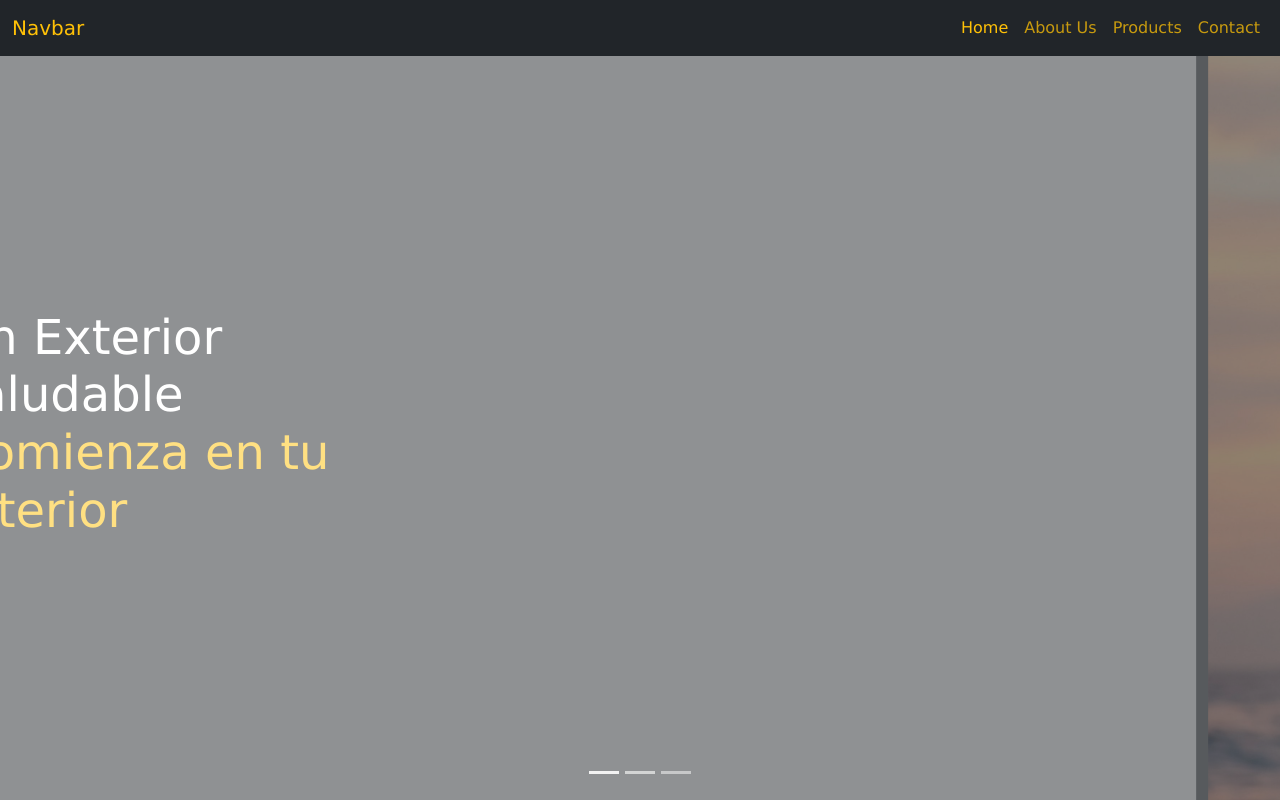
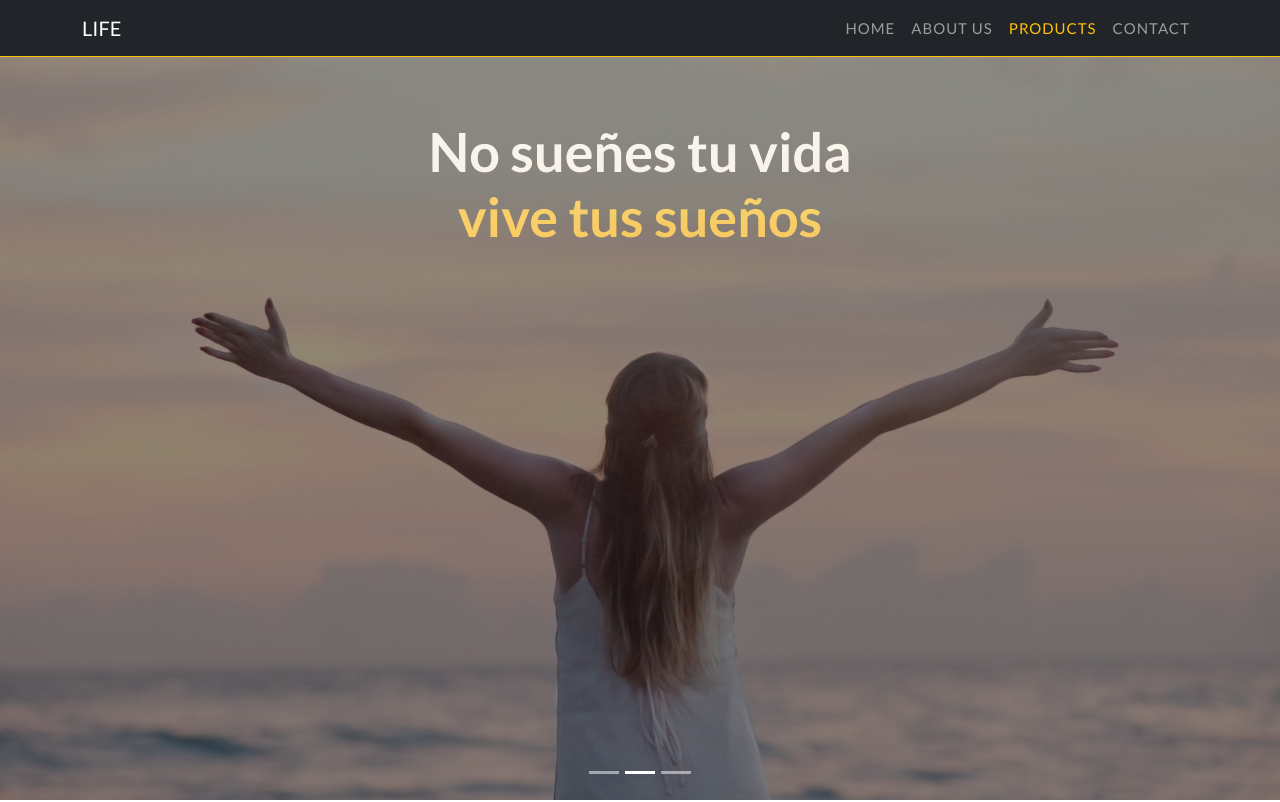
Before and after one commit to Franjmg/bootstrap-page, a plain HTML site: page index.html in a window 1280 px wide. Shown: the top 802 px of the page. Drawn offline with nearby package versions, Linux system fonts and the light colour scheme.

Commit message:
update navbar listen and style

```diff
--- a/css/style.css
+++ b/css/style.css
@@ -1,3 +1,5 @@
+@import url('https://fonts.googleapis.com/css2?family=Lato:wght@300;400;700&display=swap');
+
 *{
     margin: 0;
     padding: 0;
@@ -9,22 +11,41 @@
     --text-color: #000;
     --conteiner-color: #A663CC;
     --primary-color: #6F2DBD;
-    --secundaty-color: #f77f00;
+    --secundary-color: #ffc107;
 
 }
 
 body{
-    font-family: Verdana, Geneva, Tahoma, sans-serif;
+    font-family: 'Lato', sans-serif;
+    font-weight: 300;
+    font-size: 18px;
 }
 
+h1,h2,h3,h4{
+    font-weight: 700;
+}
+
+a{
+    font-weight: 400;
+}
+
+img{
+    width: 100%;
+}
 
 /* Nav */
-.navbar-brand{
-    color: var(--primary-color);
+.navbar{
+    border-bottom: 1px solid #ffc107;
 }
 
-.nav-link{
-    color: var(--primary-color);
+.navbar .nav-link{
+    font-size: 15px;
+    text-transform: uppercase;
+    letter-spacing: 1px;
+}
+
+.navbar-dark .navbar-nav .nav-link.active{
+    color: #ffc107;
 }
 
 /* Home */
@@ -47,11 +68,6 @@
     font-size: 3em;
 }
 
-/* span{
-    color: #f77f00;
-    text-align: right;
-} */
-
 /* Footer */
 footer{
     background-color: #A663CC;
--- a/index.html
+++ b/index.html
@@ -8,28 +8,28 @@
     <link rel="stylesheet" href="./css/style.css">
     <title>Omniplus</title>
 </head>
-<body>
+<body data-bs-spy="scroll" data-bs-target="#navbar">
     <!-- HEADER -->
     <header>
       <nav class="navbar fixed-top navbar-expand-lg navbar-dark bg-dark">
-        <div class="container-fluid">
-          <a class="navbar-brand text-warning" href="#">Navbar</a>
+        <div class="container">
+          <a class="navbar-brand" href="#">LIFE</a>
           <button class="navbar-toggler" type="button" data-bs-toggle="collapse" data-bs-target="#navbarNav" aria-controls="navbarNav" aria-expanded="false" aria-label="Toggle navigation">
             <span class="navbar-toggler-icon"></span>
           </button>
-          <div class="collapse navbar-collapse justify-content-end" id="navbarNav">
-            <ul class="navbar-nav">
+          <div class="collapse navbar-collapse" id="navbarNav">
+            <ul class="navbar-nav ms-auto">
               <li class="nav-item">
-                <a class="nav-link text-warning text-opacity-75active" aria-current="page" href="#">Home</a>
+                <a class="nav-link active" href="#home">Home</a>
               </li>
               <li class="nav-item">
-                <a class="nav-link text-warning text-opacity-75" href="#">About Us</a>
+                <a class="nav-link" href="#about">About Us</a>
               </li>
               <li class="nav-item">
-                <a class="nav-link text-warning text-opacity-75" href="#">Products</a>
+                <a class="nav-link" href="#products">Products</a>
               </li>
               <li class="nav-item">
-                <a class="nav-link text-warning text-opacity-75">Contact</a>
+                <a class="nav-link">Contact</a>
               </li>
             </ul>
           </div>
@@ -82,8 +82,8 @@
             </div>
         </section>
         <!-- AboutUs -->
-        <section class="section container" id="about">
-          <div class="card mb-3 h-80 mt-5 mx-auto bg-light" style="max-width: 540px;">
+        <section class="section container pt-5 pb-5 d-flex justify-content-center" id="about">
+          <div class="card bg-light" style="max-width: 540px;">
             <div class="row g-0">
               <div class="col-md-4">
                 <img src="./media/img/user.jpg" class="img-fluid rounded-start" alt="...">
```
